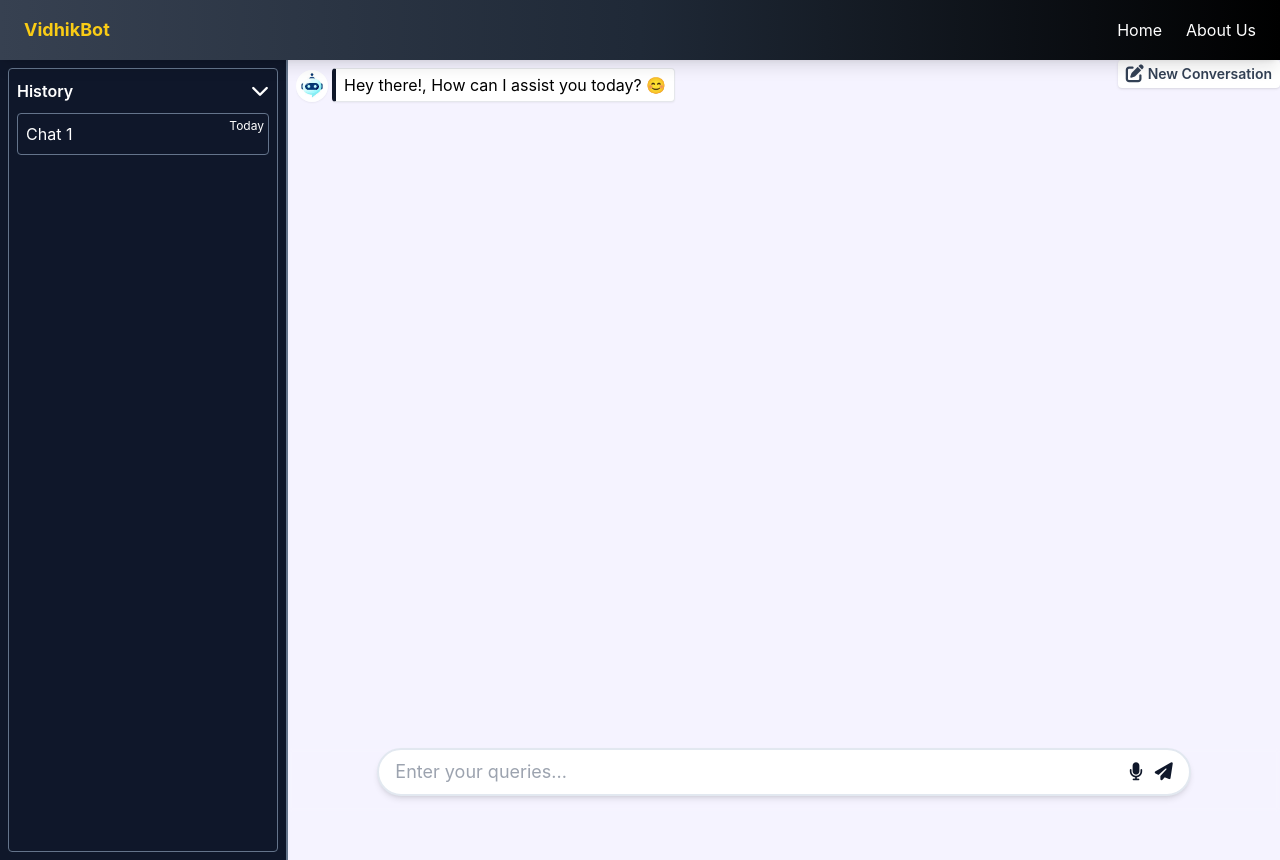
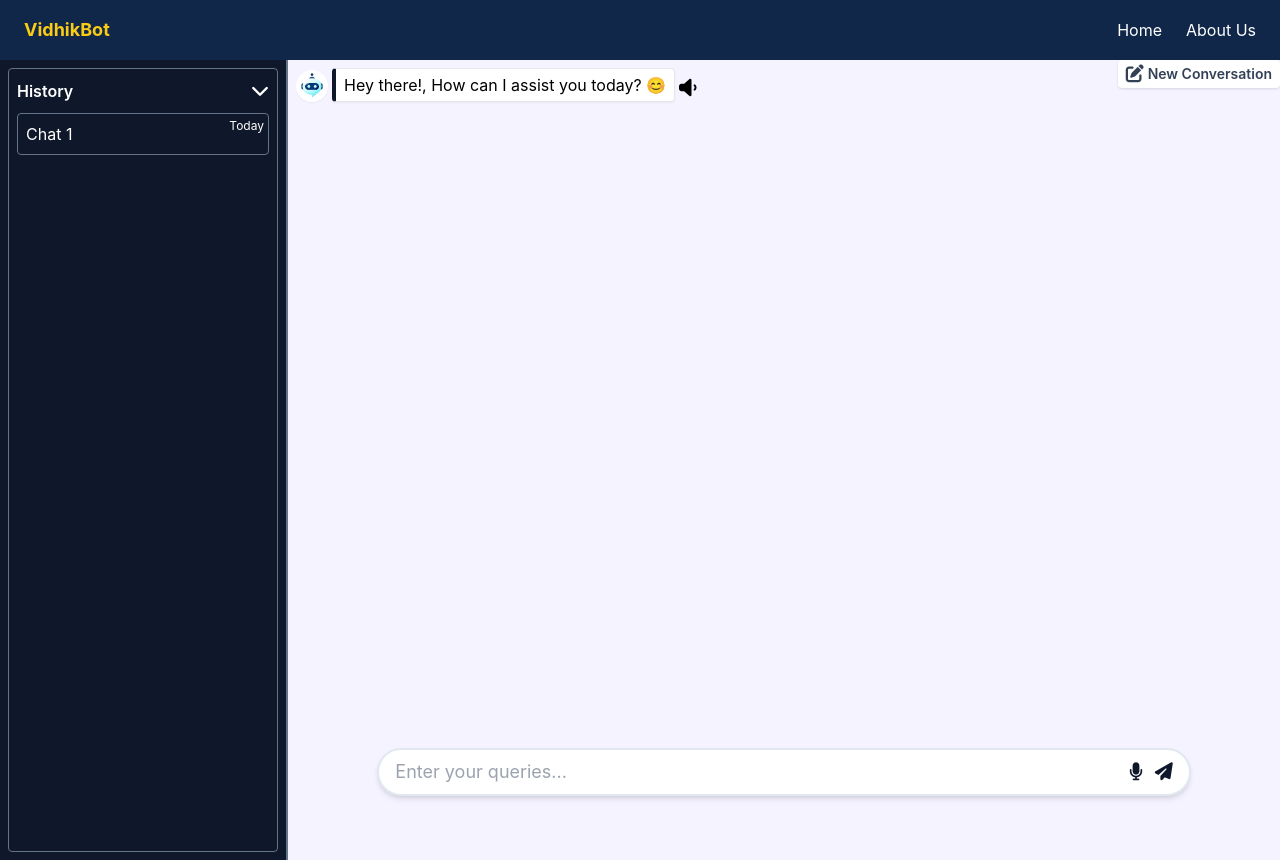
Before and after one commit to Skandaganesh/VidhikBot, a React (Create React App) app in the folder frontend/: page / in a window 1280 px wide. Both pictures are taken after a click on the picture 1232 px from the left and 752 px from the top of the page. Built offline with nearby package versions, Linux system fonts and the light colour scheme.

Commit message:
midway  integration

```diff
--- a/frontend/src/App.jsx
+++ b/frontend/src/App.jsx
@@ -17,7 +17,10 @@ const App = () => {
   };
 
   return (
-       <div className={`bg-gradient-to-br from-[#4169E1] via-[#ADD8E6] to-[#4169E1] text-black h-screen relative ${
+  //      <div className={`bg-gradient-to-br from-[#4169E1] via-[#ADD8E6] to-[#4169E1] text-black h-screen relative ${
+  //   openChatBot ? '' : 'overflow-hidden'
+  // }`}>
+  <div className={`bg-black text-black h-screen relative ${
     openChatBot ? '' : 'overflow-hidden'
   }`}>
 
@@ -28,7 +31,7 @@ const App = () => {
         ) : (
           <div className="flex items-center justify-center h-full">
             <p className="text-5xl text-white font-semibold">
-              Vidhik : Your AI Legal Guide
+              VidhikBot : Your AI Legal Guide
             </p>
             <ChatBotIcon handleOpenChatBot={handleOpenChatBot} />
           </div>
--- a/frontend/src/components/ChatSection.jsx
+++ b/frontend/src/components/ChatSection.jsx
@@ -5,7 +5,6 @@ import ResponseLoader from '../loaders/ResponseLoader';
 import SelectionBox from './SelectionBox';
 
 const ChatSection = ({ handleHistory }) => {
-
   const chatRef = useRef(null);
 
   const colleges = [
@@ -62,15 +61,20 @@ const ChatSection = ({ handleHistory }) => {
     handleHistory();
   }
 
+  const handleSpeak = async(text) => {
+    const res = await fetch(`http://localhost:8000/speak?text=${text}`);
+    const data = await res.json();
+  }
+
   return (
     <div className='flex-1 flex flex-col relative p-2 bg-violet-50 bg-contain bg-no-repeat bg-center'>
-        <div className='flex flex-col gap-2 overflow-y-scroll overflow-x-hidden scroll-smooth pb-14' ref={chatRef}>
+        <div className='flex flex-col gap-2 overflow-y-scroll overflow-x-hidden scroll-smooth pb-28' ref={chatRef}>
             {
-              chats.map((response,ind) => <Response key={ind} response={response.content} isUser={response.isUser} />)
+              chats.map((response,ind) => <Response key={ind} response={response.content} isUser={response.isUser} handleSpeak={handleSpeak} />)
             }
             {isBotThinking?<ResponseLoader />:null}
         </div>
-        <div className='flex items-center justify-center absolute bottom-12 right-0 left-0 backdrop-blur-[2px] pb-4 px-2'>
+        <div className='flex items-center justify-center absolute bottom-12 right-0 left-0 pb-4 px-2'>
         <Input getUserInput={getUserInput} />
         </div>
         <span className='text-lg text-slate-700 absolute top-0 right-0 flex items-center gap-1 bg-white rounded shadow py-1 px-2' onClick={createNewConversation}><i className="fa-solid fa-pen-to-square"></i><p className='text-sm font-semibold'>New Conversation</p></span>
--- a/frontend/src/components/Navbar.jsx
+++ b/frontend/src/components/Navbar.jsx
@@ -3,7 +3,7 @@ import { NavLink } from 'react-router-dom';
 
 const Navbar = ({ closeNavbarAndChatBot }) => {
   return (
-    <nav className="sticky z-10 top-0 bg-gradient-to-r from-gray-700 via-gray-800 to-black text-white shadow-lg">
+    <nav className="sticky z-10 bg-blue-500 bg-opacity-30 backdrop-filter backdrop-blur-lg fixed top-0 left-0 w-full">
       <div className="flex items-center justify-between px-6 py-4">
         <h1
           className="text-lg font-bold text-yellow-400 cursor-pointer"
--- a/frontend/src/ui/Response.jsx
+++ b/frontend/src/ui/Response.jsx
@@ -1,14 +1,60 @@
-import React from 'react'
-import person from '../assets/person1.jpg'
-import chatbot1 from '../assets/chatbot1.jpg'
+import React, { useState } from "react";
+import person from "../assets/person1.jpg";
+import chatbot1 from "../assets/chatbot1.jpg";
 
-const Response = ({ response,isUser }) => {
+const Response = ({ response, isUser, handleSpeak = () => {} }) => {
+  const [play, setPlay] = useState(false);
+
+  const onPlay = (val) => {
+    if (!play) {
+      handleSpeak(val);
+      setPlay(true);
+      console.log("Playing");
+
+    } else {
+      setPlay(false);
+      console.log("Paused");
+
+    }
+  };
+
   return (
-    <div className={`flex items-end gap-1 ${isUser?'self-end flex-row-reverse':'self-start flex-row'} max-w-[50%]`}>
-        <img src={isUser?person:chatbot1} alt="avatar" className='rounded-full shadow-sm w-8 h-8' />
-        <p className={`border bg-white rounded shadow-sm py-1 px-2 ${isUser?'border-r-4 border-r-slate-900':'border-l-4 border-l-slate-900'} text-wrap break-words first-letter:capitalize`}>{response}</p>
+    <div
+      className={`flex items-end gap-1 ${
+        isUser ? "self-end flex-row-reverse" : "self-start flex-row"
+      } max-w-[50%]`}
+    >
+      <img
+        src={isUser ? person : chatbot1}
+        alt="avatar"
+        className="rounded-full shadow-sm w-8 h-8"
+      />
+      <p
+        className={`border bg-white rounded shadow-sm py-1 px-2 ${
+          isUser
+            ? "border-r-4 border-r-slate-900"
+            : "border-l-4 border-l-slate-900"
+        } text-wrap break-words first-letter:capitalize`}
+      >
+        {response}
+      </p>
+      {!isUser ? !play ? (
+        <p className="text-xl">
+          <i
+            onClick={() => onPlay(response)}
+            className="fa-solid fa-volume-low"
+          ></i>
+        </p>
+      ) : (
+        <p className="text-xl">
+          <i
+            onClick={() => onPlay(response)}
+            className="fa-solid fa-pause"
+          ></i>
+        </p>
+      ):null}
     </div>
-  )
-}
+  );
+};
 
-export default Response
+export default Response;
```
